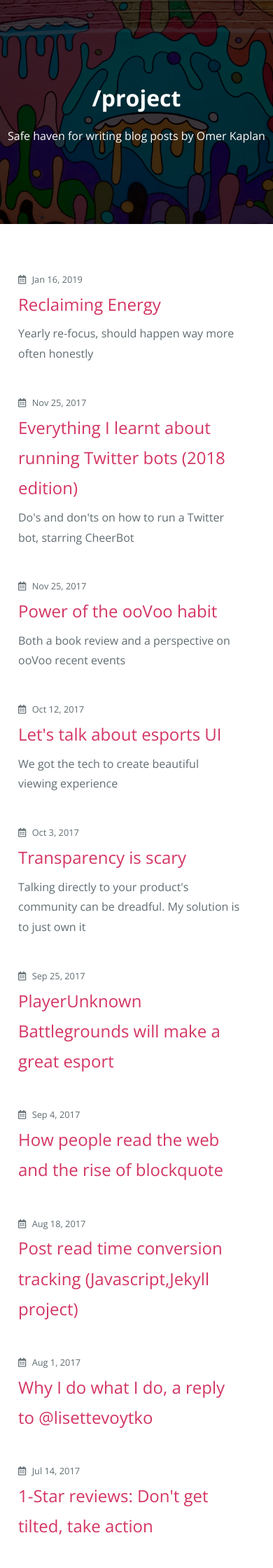
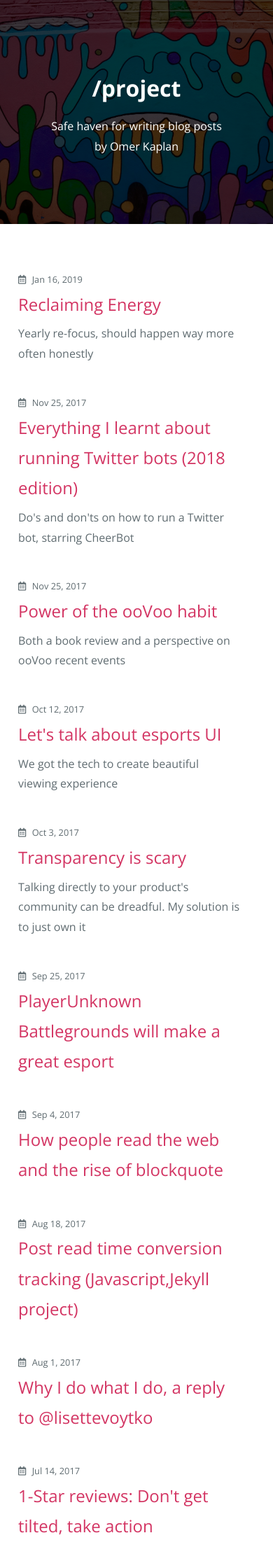
Before and after one commit to omerkaplan/project, a Jekyll site: the page built from index.md, in a window 390 px wide. Shown: the top 2240 px of the page at 70% size. Built offline with Jekyll 4.4.1, drawn with Linux system fonts in a browser that asks for light colours; nearby versions of some CDN libraries.

Commit message:
bugfix - homepage subtitle on mobile

```diff
--- a/_sass/jekyll-theme-cayman.scss
+++ b/_sass/jekyll-theme-cayman.scss
@@ -803,6 +803,8 @@ a {
 
     @include small {
       font-size: 1em;
+      margin-left: 4em;
+      margin-right: 4em;
     }
   }
 
```
